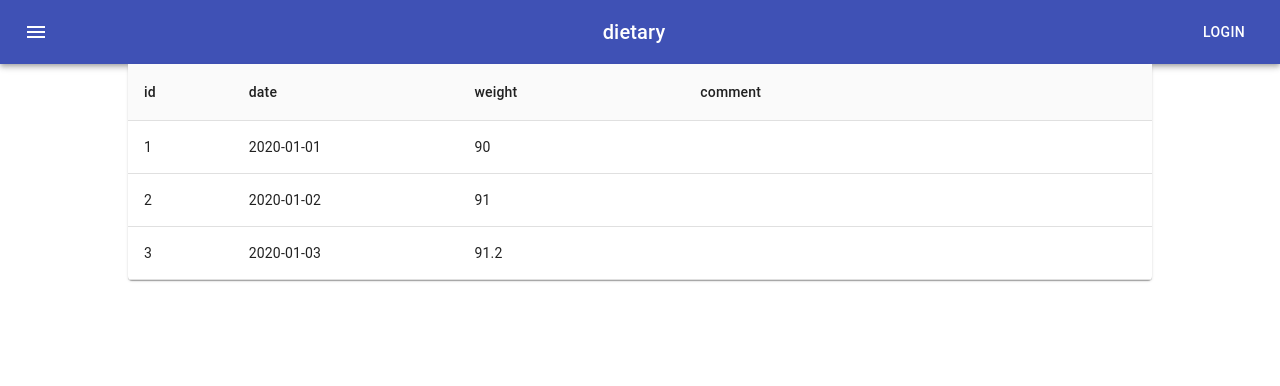
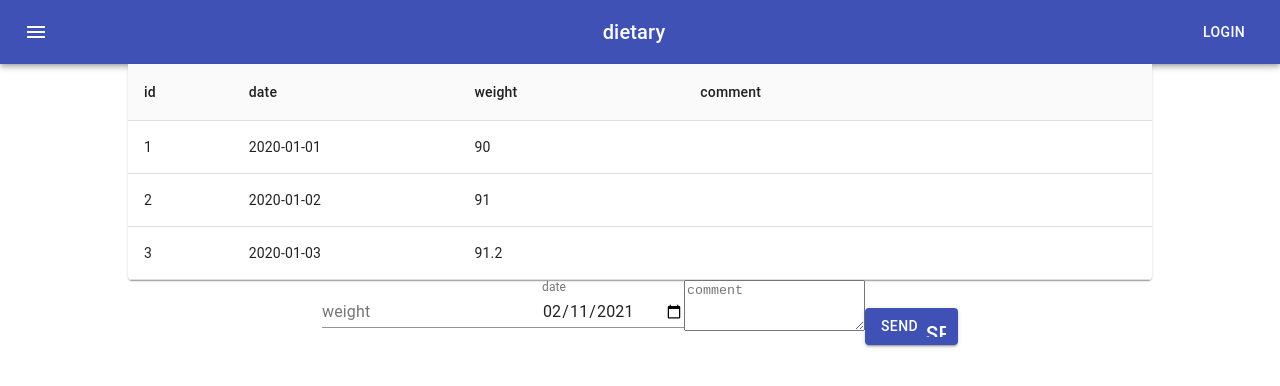
Before and after one commit to kotarofunyu/dietary, a React (Create React App) app: page / in a window 1280 px wide. Shown: the top 386 px of the page. Built offline with nearby package versions, Linux system fonts and the light colour scheme.

Commit message:
かんたんにフォーム

```diff
--- a/src/App.tsx
+++ b/src/App.tsx
@@ -2,12 +2,37 @@ import React from 'react'
 import './App.css'
 import { HeaderBar } from './HeaderBar'
 import { WeightsIndex } from './WeightsIndex'
+import { TextField, TextareaAutosize, Button, Icon } from '@material-ui/core'
+
+function formatDate(dt: Date): string {
+  const y = dt.getFullYear()
+  const m = ('00' + (dt.getMonth() + 1)).slice(-2)
+  const d = ('00' + dt.getDate()).slice(-2)
+  return y + '-' + m + '-' + d
+}
 
 function App() {
   return (
     <div className="App">
       <HeaderBar />
       <WeightsIndex />
+      <div className="form">
+        <TextField label="weight" type="number" />
+        <TextField
+          label="date"
+          type="date"
+          defaultValue={formatDate(new Date())}
+        />
+        <TextareaAutosize rowsMin={3} placeholder="comment" />
+        <Button
+          variant="contained"
+          color="primary"
+          // className={classes.button}
+          endIcon={<Icon>send</Icon>}
+        >
+          Send
+        </Button>
+      </div>
     </div>
   )
 }
```
